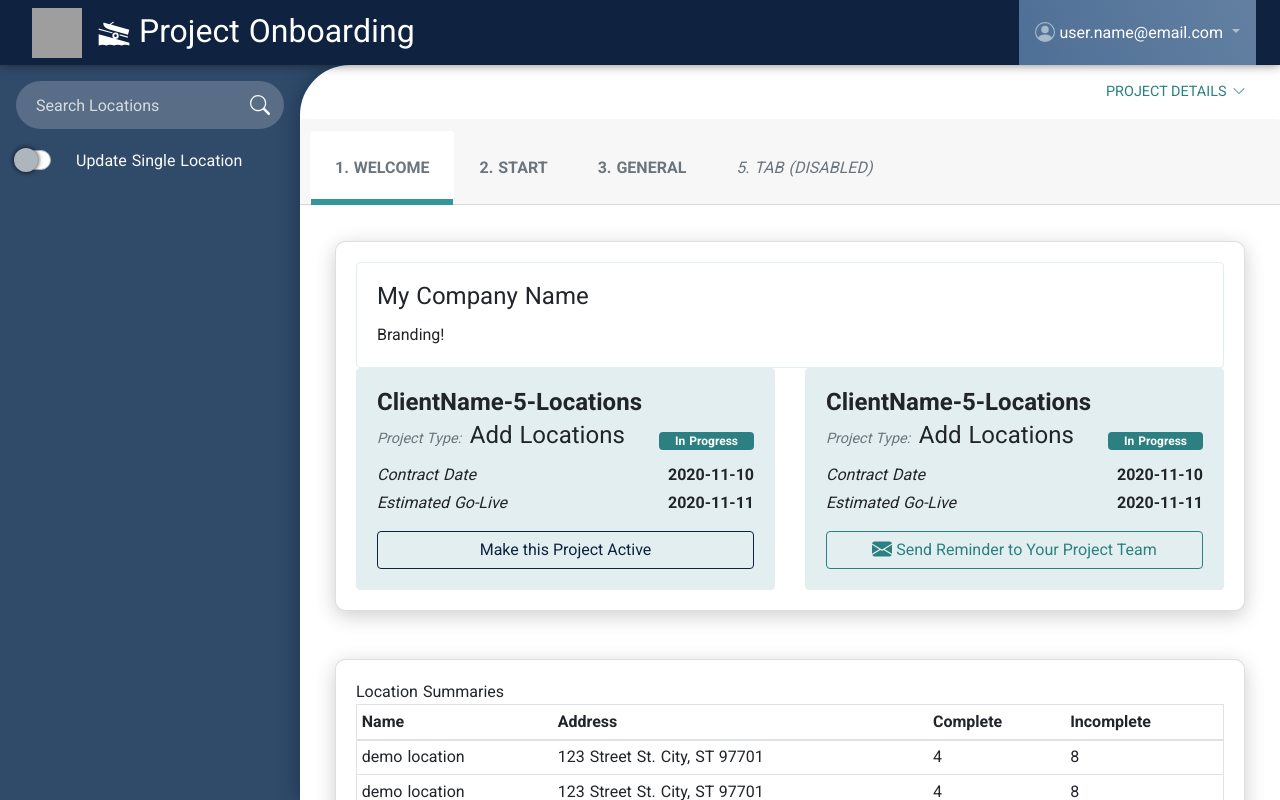
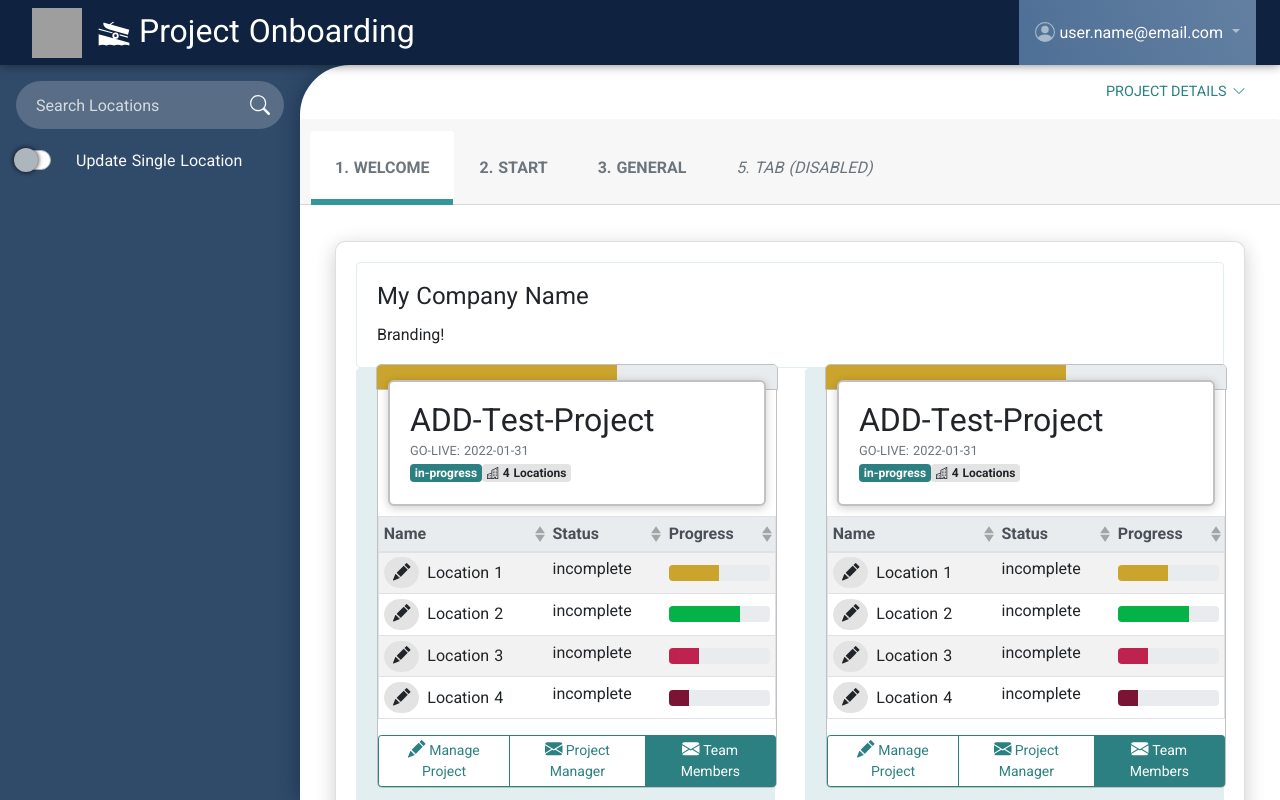
Before and after one commit to pcktbot/client-onboarder, a Nuxt app: page / in a window 1280 px wide. Built offline with nearby package versions, Linux system fonts and the light colour scheme; no server answers; grey boxes are pictures that could not be loaded.

Commit message:
more consistent user ctas

```diff
--- a/components/location-start.vue
+++ b/components/location-start.vue
@@ -23,11 +23,24 @@
           @change="$emit('toggle-use-existing', $event)"
         />
       </b-card>
-      <b-card>
-        You have assigned this location to ___________________.
+      <p class="my-4">
+        This location already has most the information we need. You could get it over the finish line in 25 mins.
+      </p>
+      <b-card
+        bg-variant="secondary-10"
+        border-variant="secondary-10"
+        body-class="d-flex justify-content-between px-3 py-4"
+        class="mb-2"
+      >
+        <b-input-group class="w-75">
+          <b-input-group-prepend class="font-weight-bold text-uppercase text-secondary-80 align-items-center px-2 d-flex">
+            You have assigned this location to
+          </b-input-group-prepend>
+          <b-form-select />
+        </b-input-group>
         <b-btn>
           <b-icon-envelope />
-          Send them a reminder.
+          Reminder
         </b-btn>
       </b-card>
     </b-card>
--- a/components/project-summary.vue
+++ b/components/project-summary.vue
@@ -1,62 +1,148 @@
 <template>
-  <div class="">
-    <p class="h4 font-weight-bold mb-1">
-      {{ name }}
-    </p>
-    <p class="d-flex justify-content-between align-items-center mb-1">
-      <span class="h4">
-        <span class="font-italic mr-1 text-muted" style="font-size: 0.6em;">
-          Project Type:
-        </span>
-        {{ type }}
-      </span>
-      <b-badge class="px-3">
-        {{ status }}
+  <div class="project bg-white">
+    <div class="project__progress">
+      <b-progress :max="100" height="2em" class="rounded-0">
+        <b-progress-bar :value="project.progress" :variant="setVariant(project.progress)" />
+      </b-progress>
+    </div>
+    <div class="project__header">
+      <h2 class="mb-0">
+        {{ project.name }}
+      </h2>
+      <p class="text-uppercase small text-muted mb-0">
+        Go-Live: {{ project.estGoLiveDate }}
+      </p>
+      <b-badge>
+        {{ project.status }}
       </b-badge>
-    </p>
-    <p class="d-flex justify-content-between align-items-center mb-1">
-      <span class="font-italic">
-        Contract Date
-      </span>
-      <span class="font-weight-bold">
-        {{ contractDate }}
-      </span>
-    </p>
-    <p class="d-flex justify-content-between align-items-center">
-      <span class="font-italic">
-        Estimated Go-Live
-      </span>
-      <span class="font-weight-bold">
-        {{ estGoLive }}
-      </span>
-    </p>
-    <slot name="cta">
-      <b-btn
-        variant="outline-secondary"
-        block
+      <b-badge variant="gray-20">
+        <b-icon-building />
+        {{ project.locations.length }} Locations
+      </b-badge>
+    </div>
+    <div>
+      <b-table
+        :fields="fields"
+        :items="project.locations"
+        sticky-header
+        head-variant="light"
+        small
+        striped
+        outlined
       >
+        <template v-slot:cell(name)="{ item }">
+          <div class="d-flex align-items-center">
+            <b-btn
+              pill
+              size="sm"
+              variant="gray-20"
+              class="mr-2"
+            >
+              <b-icon-pencil-fill />
+            </b-btn>
+            {{ item.name }}
+          </div>
+        </template>
+        <template v-slot:cell(progress)="{ item }">
+          <b-progress :max="100">
+            <b-progress-bar :value="item.progress" :variant="setVariant(item.progress)" />
+          </b-progress>
+        </template>
+      </b-table>
+    </div>
+    <b-btn-group size="sm" class="w-100 rounded-0">
+      <b-btn variant="outline-secondary">
+        <b-icon-pencil-fill />
+        Manage Project
+      </b-btn>
+      <b-btn variant="outline-secondary">
         <b-icon-envelope-fill />
-        Send Reminder to Your Project Team
+        Project Manager
       </b-btn>
-    </slot>
+      <b-btn>
+        <b-icon-envelope-fill />
+        Team Members
+      </b-btn>
+    </b-btn-group>
   </div>
 </template>
 
 <script>
 export default {
+  props: {
+    project: {
+      type: Object,
+      default () {
+        return {
+          id: 'test-project',
+          name: 'ADD-Test-Project',
+          status: 'in-progress',
+          contractDate: '2021-02-01',
+          estGoLiveDate: '2022-01-31',
+          progress: 60,
+          locations: [
+            { id: 'loc-1', name: 'Location 1', status: 'incomplete', progress: 50 },
+            { id: 'loc-2', name: 'Location 2', status: 'incomplete', progress: 70 },
+            { id: 'loc-3', name: 'Location 3', status: 'incomplete', progress: 30 },
+            { id: 'loc-4', name: 'Location 4', status: 'incomplete', progress: 20 }
+          ]
+        }
+      }
+    }
+  },
   data () {
     return {
-      name: 'ClientName-5-Locations',
-      type: 'Add Locations',
-      contractDate: '2020-11-10',
-      estGoLive: '2020-11-11',
-      status: 'In Progress',
-      projectManager: 'Project Manager'
+      fields: [
+        { key: 'name', sortable: true },
+        { key: 'status', sortable: true },
+        { key: 'progress', sortable: true, tdClass: 'v-middle' }
+      ]
+    }
+  },
+  methods: {
+    setVariant(progress) {
+      return progress < 30
+        ? 'error-70'
+        : progress < 40
+          ? 'error'
+          : progress < 70
+            ? 'warning-60'
+            : 'success'
     }
   }
 }
 </script>
 
-<style>
-
+<style lang="scss">
+.v-middle { vertical-align: middle !important; }
+.project {
+  position: relative;
+  min-width: 400px;
+  border: 1px solid #c1c1c1;
+  border-radius: 0 0 5px 5px;
+  // box-shadow: 0 10px 20px rgba(10, 10, 10, 0.4);
+  &__header {
+    position: relative;
+    padding: 1.25em;
+    width: 95%;
+    margin: 0 auto;
+    transform: translateY(-10px);
+    background-color: white;
+    border: 2px solid #c1c1c1;
+    border-radius: 6px;
+    z-index: 2;
+    box-shadow: 0 2px 10px rgba(10, 10, 10, 0.2);
+  }
+  &__progress {
+    border: 1px solid #c1c1c1;
+    position: absolute;
+    top: 0;
+    left: -2px;
+    width: calc(100% + 4px);
+    overflow: hidden;
+    border-radius: 5px 5px 0 0;
+    transform: translateY(-100%);
+    // z-index: 1;
+  }
+}
 </style>
```
